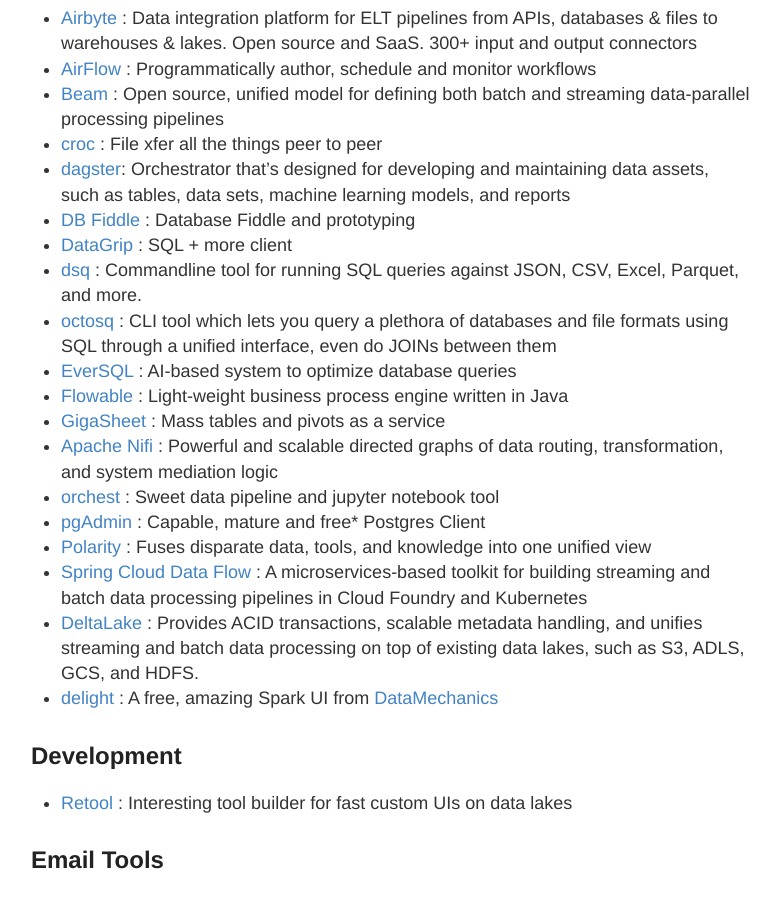
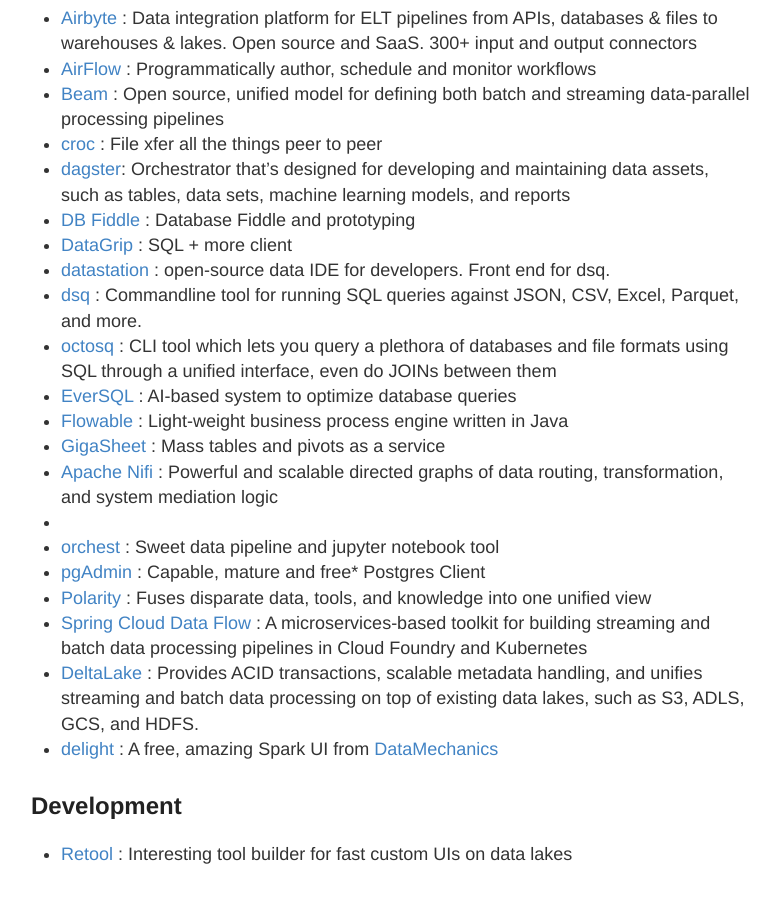
Before and after one commit to stevehenderson/stevehenderson.github.io, a Jekyll site: the page built from tools.md, in a window 1280 px wide and 900 px high, scrolled down 1691 px. Shown: the whole window, without its empty margins (249-1029 px from the left). Built offline with Jekyll 4.4.1, drawn with Linux system fonts in a browser that asks for light colours.

Commit message:
Update tools.md

```diff
--- a/tools.md
+++ b/tools.md
@@ -53,12 +53,14 @@
    * [dagster](https://github.com/dagster-io/dagster): Orchestrator that's designed for developing and maintaining data assets, such as tables, data sets, machine learning models, and reports
    * [DB Fiddle](https://www.db-fiddle.com/) : Database Fiddle and prototyping
    * [DataGrip](https://www.jetbrains.com/datagrip/) : SQL + more client
+   * [datastation](https://github.com/multiprocessio/datastation) : open-source data IDE for developers. Front end for dsq.
    * [dsq](https://github.com/multiprocessio/dsq) : Commandline tool for running SQL queries against JSON, CSV, Excel, Parquet, and more.
    * [octosq](https://github.com/cube2222/octosql) :  CLI tool which lets you query a plethora of databases and file formats using SQL through a unified interface, even do JOINs between them
    * [EverSQL](https://www.eversql.com/) : AI-based system to optimize database queries
    * [Flowable](https://github.com/flowable/flowable-engine) :  Light-weight business process engine written in Java
    * [GigaSheet](https://www.gigasheet.com/cyber-security) : Mass tables and pivots as a service
    * [Apache Nifi](https://nifi.apache.org/) : Powerful and scalable directed graphs of data routing, transformation, and system mediation logic
+   *
    * [orchest](https://github.com/orchest/orchest) : Sweet data pipeline and jupyter notebook tool
    * [pgAdmin](https://www.pgadmin.org/) : Capable, mature and free* Postgres Client
    * [Polarity](https://polarity.io/) : Fuses disparate data, tools, and knowledge into one unified view
```
